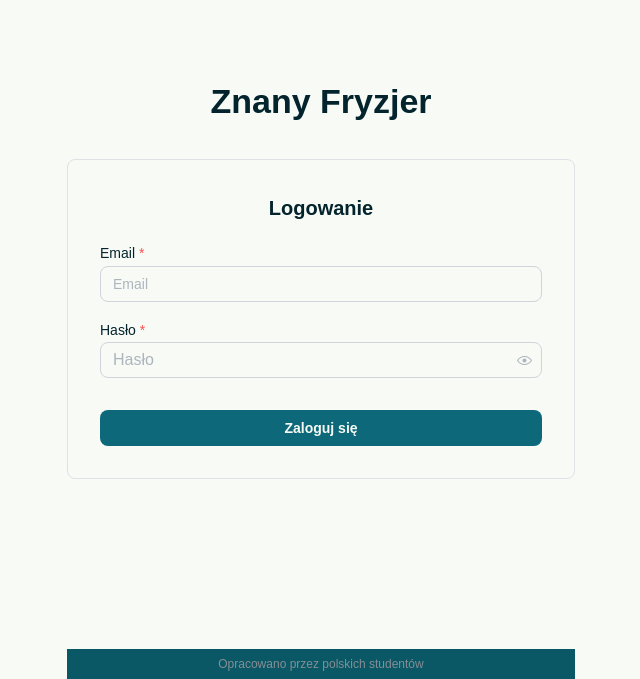
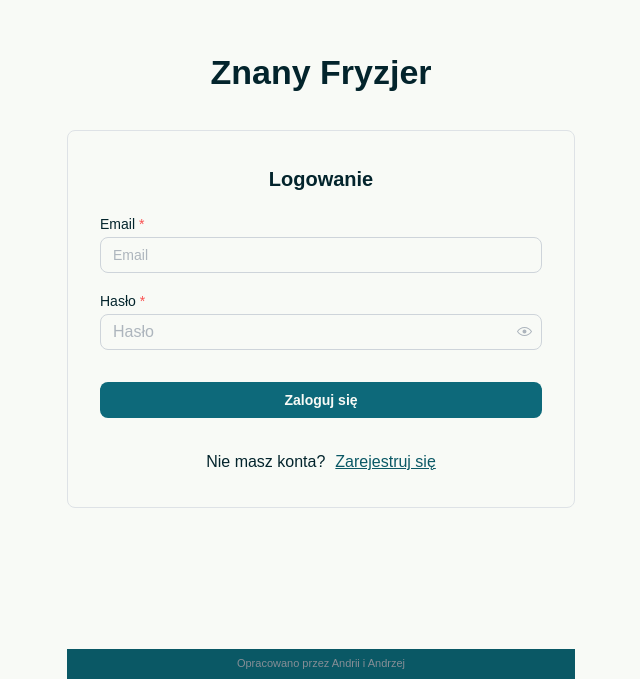
Before and after one commit to batushka11/IO, a React (Vite) app in the folder prototype/znanyFryzjer/: page / in a window 1280 px wide. Shown: the part 121-800 px from the top of the page, without its empty margins (319-959 px from the left). Built offline with nearby package versions, Linux system fonts and the light colour scheme.

Commit message:
fix: login and register

```diff
--- a/prototype/znanyFryzjer/src/pages/login.tsx
+++ b/prototype/znanyFryzjer/src/pages/login.tsx
@@ -13,8 +13,10 @@ import {
 	Title,
 } from '@mantine/core'
 import type React from 'react'
+import { useNavigate } from 'react-router-dom'
 
 export const LoginPage: React.FC = () => {
+	const navigate = useNavigate()
 	return (
 		<Container size="xs">
 			<Center mih="100vh">
@@ -36,12 +38,18 @@ export const LoginPage: React.FC = () => {
 								<Button fullWidth mt="md">
 									Zaloguj się
 								</Button>
+								<Flex justify={'center'} align={'center'} pt={'md'}>
+									<Text>Nie masz konta?</Text>
+									<Text style={{ cursor: 'pointer', textDecoration: 'underline' }} ml="xs" variant="subtle" onClick={() => navigate('/register')} c="teal.6">
+										Zarejestruj się
+									</Text>
+								</Flex>
 							</Stack>
 						</Paper>
 					</Group>
 					<Flex h="30px" bg="teal.6" justify="center" align="center">
-						<Text c="dimmed" size="xs">
-							Opracowano przez polskich studentów
+						<Text c="dimmed" size="11px">
+							Opracowano przez Andrii i Andrzej
 						</Text>
 					</Flex>
 				</Stack>
--- a/prototype/znanyFryzjer/src/pages/register.tsx
+++ b/prototype/znanyFryzjer/src/pages/register.tsx
@@ -49,11 +49,11 @@ export const RegisterPage: React.FC = () => {
                             </Stack>
                         </Paper>
                     </Group>
-                    <Box h="30px" bg="teal.6">
-                        <Text c="dimmed" size="xs">
-                            Opracowano przez polskich studentów
+                    <Flex h="30px" bg="teal.6" justify="center" align="center">
+                        <Text c="dimmed" size="11px">
+                            Opracowano przez Andrii i Andrzej
                         </Text>
-                    </Box>
+                    </Flex>
                 </Stack>
             </Center>
         </Container>
```
